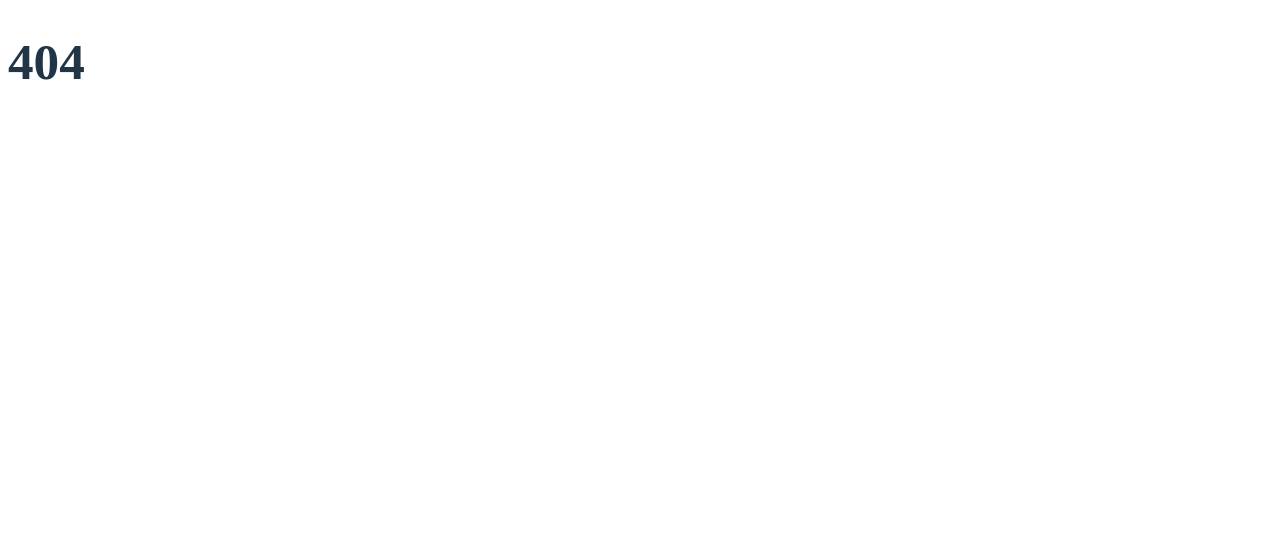
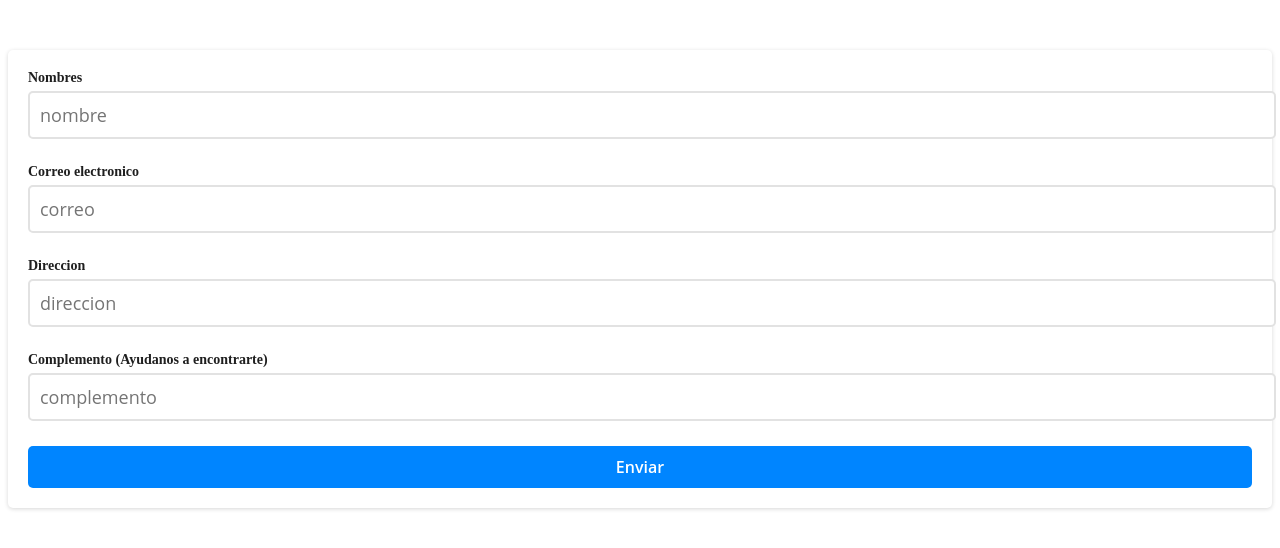
Before and after one commit to miguelgil9568/react-intermedio, a React (Vite) app: page /detalleCompra in a window 1280 px wide. Shown: the top 548 px of the page. Built offline with nearby package versions, Linux system fonts and the light colour scheme.

Commit message:
Ajuste formik

```diff
--- a/package.json
+++ b/package.json
@@ -26,7 +26,8 @@
     "react": "^18.2.0",
     "react-dom": "^18.2.0",
     "react-redux": "^9.1.2",
-    "react-router-dom": "5.3.0"
+    "react-router-dom": "5.3.0",
+    "yup": "^1.4.0"
   },
   "devDependencies": {
     "@types/react": "^18.2.43",
--- a/src/App.css
+++ b/src/App.css
@@ -33,3 +33,84 @@
 .read-the-docs {
   color: #888;
 }
+
+.contenedor {
+  min-height: 100vh;
+  display: flex;
+  align-items: flex-start;
+  justify-content: center;
+}
+
+.formulario {
+  min-width: 600px;
+  margin-top: 50px;
+  background: #fff;
+  border-radius: 5px;
+  padding: 20px;
+  box-shadow: rgba(0, 0, 0, 0.16) 0px 1px 4px;
+}
+
+.formulario > div {
+  margin-bottom: 20px;
+}
+
+.formulario label {
+  display: block;
+  font-weight: 600;
+  font-size: 14px;
+  margin-bottom: 5px;
+  color: #1f1f1f;
+}
+
+.formulario input,
+.formulario textarea {
+  font-family: 'Open Sans', sans-serif;
+  width: 100%;
+  border-radius: 5px;
+  border: 2px solid #e2e2e2;
+  font-size: 18px;
+  padding: 10px;
+  margin-bottom: 5px;
+  color: #1f1f1f;
+}
+
+.formulario input:focus {
+  outline: none;
+  border: 2px solid #0085FF;
+}
+
+.formulario .error {
+  color: #e92b2d;
+  font-weight: 600;
+  font-size: 12px;
+}
+
+.formulario button[type="submit"] {
+  display: block;
+  background: #0085FF;
+  font-weight: 600;
+  font-family: 'Open Sans', sans-serif;
+  border: none;
+  cursor: pointer;
+  width: 100%;
+  padding: 10px;
+  border-radius: 5px;
+  color: #fff;
+  font-size: 16px;
+  transition: .3s ease all;
+}
+
+.formulario button[type="submit"]:hover {
+  background: #0051ff;
+}
+
+.formulario .exito {
+  text-align: center;
+  font-size: 14px;
+  padding-top: 20px;
+  color: #02a802;
+}
+
+.formulario input[type="radio"] {
+  width: auto;
+}
--- a/src/Home.tsx
+++ b/src/Home.tsx
@@ -54,7 +54,6 @@ const Home = () => {
     return (
       <>
         <CrNavBar/>
-
         {/* <Alert severity="success">This is a success Alert.</Alert> */}
         <Box sx={{
           display: 'flex',
--- /dev/null
+++ b/src/components/CrDatosCompra.tsx
@@ -0,0 +1,99 @@
+import React from 'react'
+import { Formik } from 'formik'
+import *  as Yup from 'yup'
+
+const validateScheme = Yup.object().shape  ({
+    nombre: Yup.string().required('El nombre es requerido'),
+    correo: Yup.string().required('El correo es requerido'),
+    direccion: Yup.string().required('El direccion es requerido'),
+    complemento: Yup.string().required('El complemento es requerido'),
+})
+
+const CrDatosCompra = () => {
+  return (
+    <>
+        <Formik
+        initialValues={{
+            nombre: '',
+            correo: '',
+            direccion: '',
+            complemento: '',
+        }}
+
+        validationSchema={validateScheme}
+
+        validate={(value)=>{
+            const errors: any = {};
+
+            if(!value.nombre){
+                errors.nombre = 'El nombre es requerido000';
+            }
+            if(!value.correo){
+                errors.correo = 'El correo es requerido';
+            }
+            if(!value.direccion){
+                errors.direccion = 'El direccion es requerido';
+            }
+            if(!value.complemento){
+                errors.complemento = 'El complemento es requerido';
+            }
+
+            return errors;
+
+        }}
+        onSubmit={(values) => {
+            console.log('Enviado a formik ', values);
+        }}>
+            {({handleChange, handleSubmit ,values, errors})=>(
+
+                <form  onSubmit={handleSubmit} className='formulario'>
+                    <div>
+                        <label htmlFor="nombre" >
+                            Nombres
+                        </label>
+                        <input value={values.nombre} onChange={handleChange}
+                        type="text" name='nombre' id='nombre'
+                        placeholder='nombre' />
+                        <span> {errors.nombre} </span>
+                    </div>
+
+                    <div>
+                        <label htmlFor="correo" >
+                            Correo electronico
+                        </label>
+                        <input value={values.correo} onChange={handleChange}
+                        type="text" name='correo' id='correo'
+                        placeholder='correo' />
+                        <span> {errors.correo} </span>
+                    </div>
+
+                    <div>
+                        <label htmlFor="direccion" >
+                            Direccion
+                        </label>
+                        <input value={values.direccion} onChange={handleChange}
+                        type="text" name='direccion' id='direccion'
+                        placeholder='direccion' />
+                        <span> {errors.direccion} </span>
+                    </div>
+
+                    <div>
+                        <label htmlFor="complemento" >
+                            Complemento (Ayudanos a encontrarte)
+                        </label>
+                        <input value={values.complemento} onChange={handleChange}
+                        type="text" name='complemento' id='complemento'
+                        placeholder='complemento' />
+                        <span> {errors.direccion} </span>
+                    </div>
+
+                    <button type='submit' color='primary' >Enviar</button>
+                </form>
+
+            )}
+        </Formik>
+    </>
+  )
+}
+
+export default CrDatosCompra
--- a/src/index.css
+++ b/src/index.css
@@ -85,3 +85,7 @@ button:focus-visible {
   -webkit-line-clamp: 4;
   -webkit-box-orient: vertical;
 }
+
+.formulario {
+
+}
--- a/src/router/Rutas.tsx
+++ b/src/router/Rutas.tsx
@@ -7,6 +7,7 @@ import {
 import ContenedorLogin from '../page/Login/components/ContenedorLogin';
 import DetalleProducto from '../components/DetalleProducto';
 import Home from '../Home';
+import CrDatosCompra from "../components/CrDatosCompra";
 
 const Rutas = () => {
   return (
@@ -20,6 +21,9 @@ const Rutas = () => {
         <Route path="/detalle">
             <DetalleProducto />
         </Route>
+        <Route path="/detalleCompra">
+            <CrDatosCompra />
+        </Route>
         <Route path="*">
             <h1>404</h1>
         </Route>
```
Also changed, not shown: 1 other file (tests, documents, lock files or other folders).
